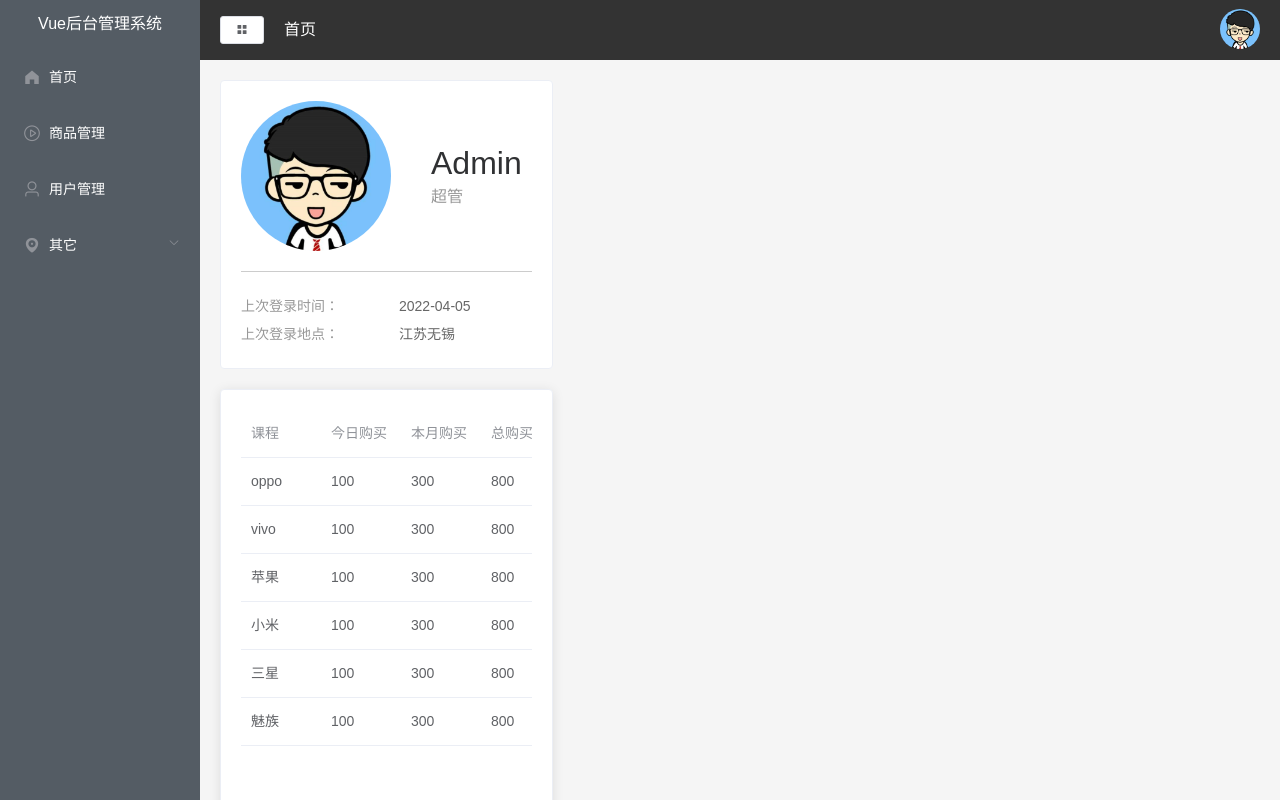
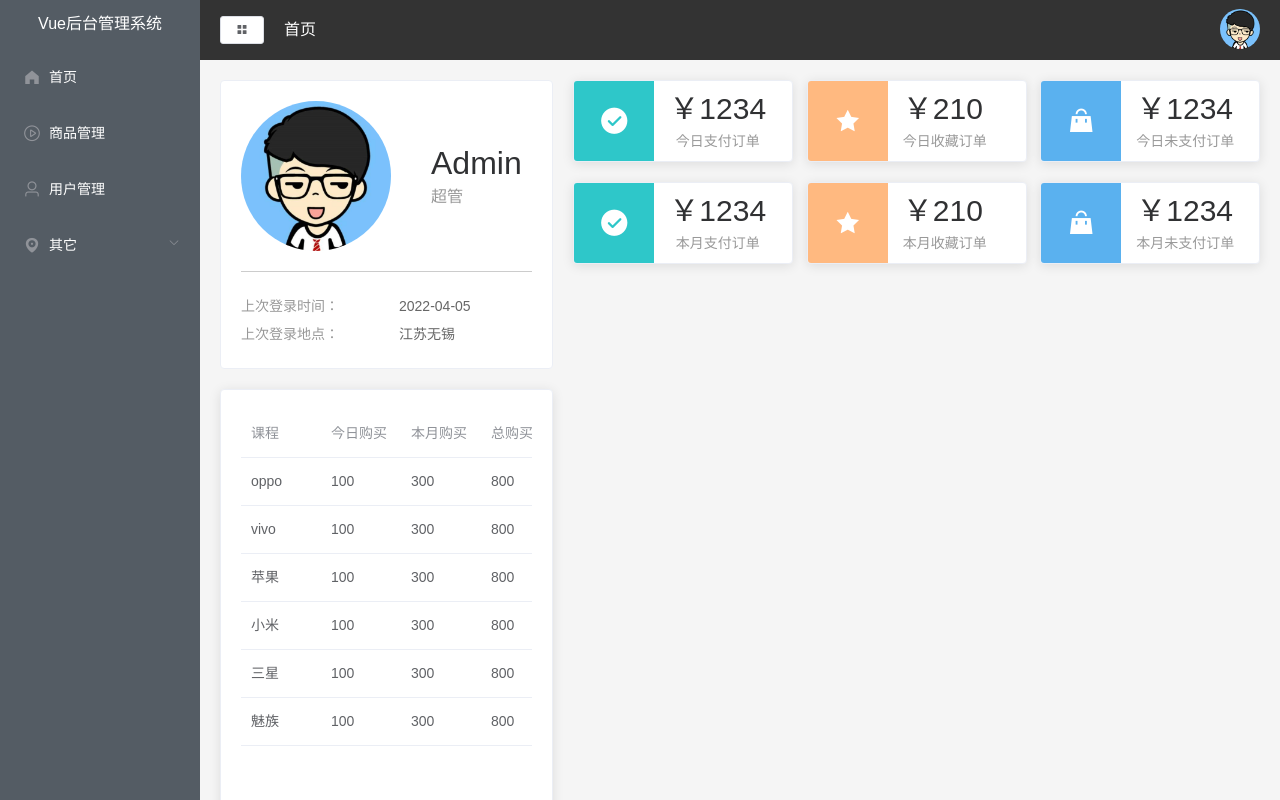
Before and after one commit to buxianshan/vue-management-demo, a Vue app: page /home in a window 1280 px wide. Built offline with nearby package versions, Linux system fonts and the light colour scheme.

Commit message:
订单统计数据卡片

```diff
--- a/views/home/index.vue
+++ b/views/home/index.vue
@@ -20,6 +20,18 @@
         </el-table>
       </el-card>
     </el-col>
+    <el-col :span="16" style="margin-top: 20px">
+      <div class="num">
+        <el-card v-for="item in countData" :key="item.name" :body-style="{display: 'flex', padding: 0}">
+          <i class="icon" :class="`el-icon-${item.icon}`" :style="{backgroundColor: item.color}"></i>
+          <div class="detail">
+            <p class="num">￥{{item.value}}</p>
+            <p class="txt">{{item.name}}</p>
+          </div>
+        </el-card>
+      </div>
+
+    </el-col>
   </el-row>
 </template>
 
@@ -29,8 +41,7 @@
   data() {
     return {
       userIcon: require('../../src/assets/images/user.png'),
-      tableData:
-          [
+      tableData: [
         {
           name: 'oppo',
           todayBuy: 100,
@@ -74,6 +85,44 @@
         monthBuy: '本月购买',
         totalBuy: '总购买',
       },
+      countData: [
+        {
+          name: "今日支付订单",
+          value: 1234,
+          icon: "success",
+          color: "#2ec7c9",
+        },
+        {
+          name: "今日收藏订单",
+          value: 210,
+          icon: "star-on",
+          color: "#ffb980",
+        },
+        {
+          name: "今日未支付订单",
+          value: 1234,
+          icon: "s-goods",
+          color: "#5ab1ef",
+        },
+        {
+          name: "本月支付订单",
+          value: 1234,
+          icon: "success",
+          color: "#2ec7c9",
+        },
+        {
+          name: "本月收藏订单",
+          value: 210,
+          icon: "star-on",
+          color: "#ffb980",
+        },
+        {
+          name: "本月未支付订单",
+          value: 1234,
+          icon: "s-goods",
+          color: "#5ab1ef",
+        },
+      ],
     }
   }
 }
```
Lines whose indentation alone changed are shown as unchanged.
